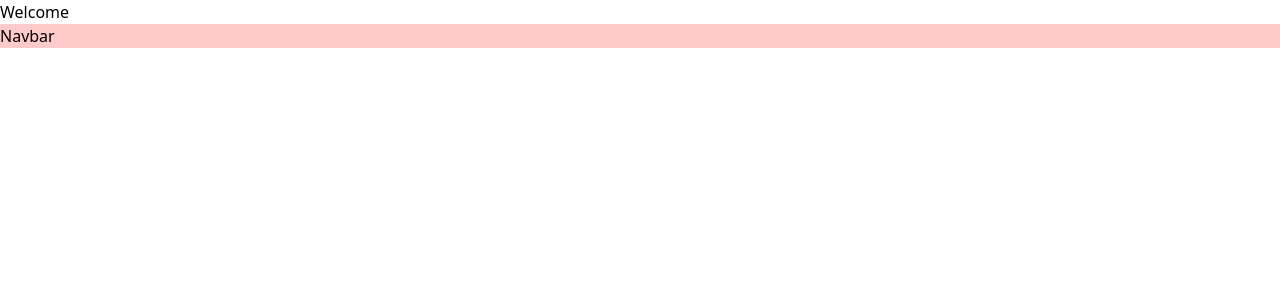
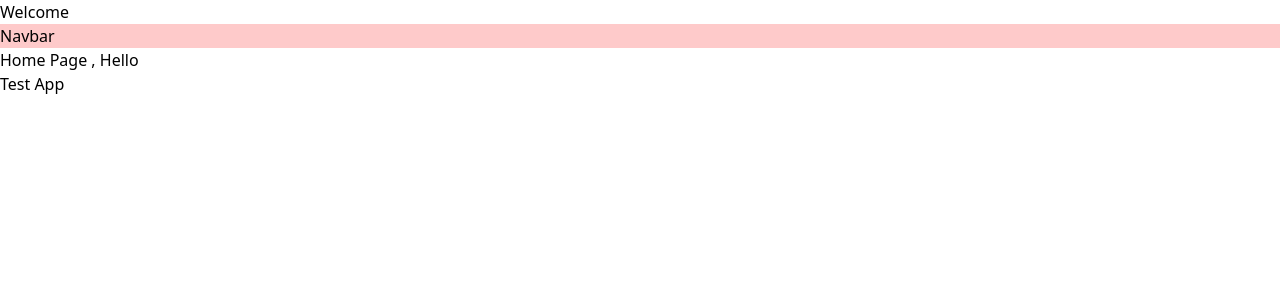
Before and after one commit to AASB7/Training_Project, a Next.js app: page / in a window 1280 px wide. Shown: the top 300 px of the page. Built offline with nearby package versions, Linux system fonts and the light colour scheme.

Commit message:
Add two sentence in page.jsx

```diff
--- a/app/page.jsx
+++ b/app/page.jsx
@@ -6,6 +6,8 @@ export default function Home() {
     <>
     <h1>Welcome</h1>
     <Navbar/>
+    <h3>Home Page , Hello</h3>
+    <h3>Test App </h3>
     </>
   )
 }
```
